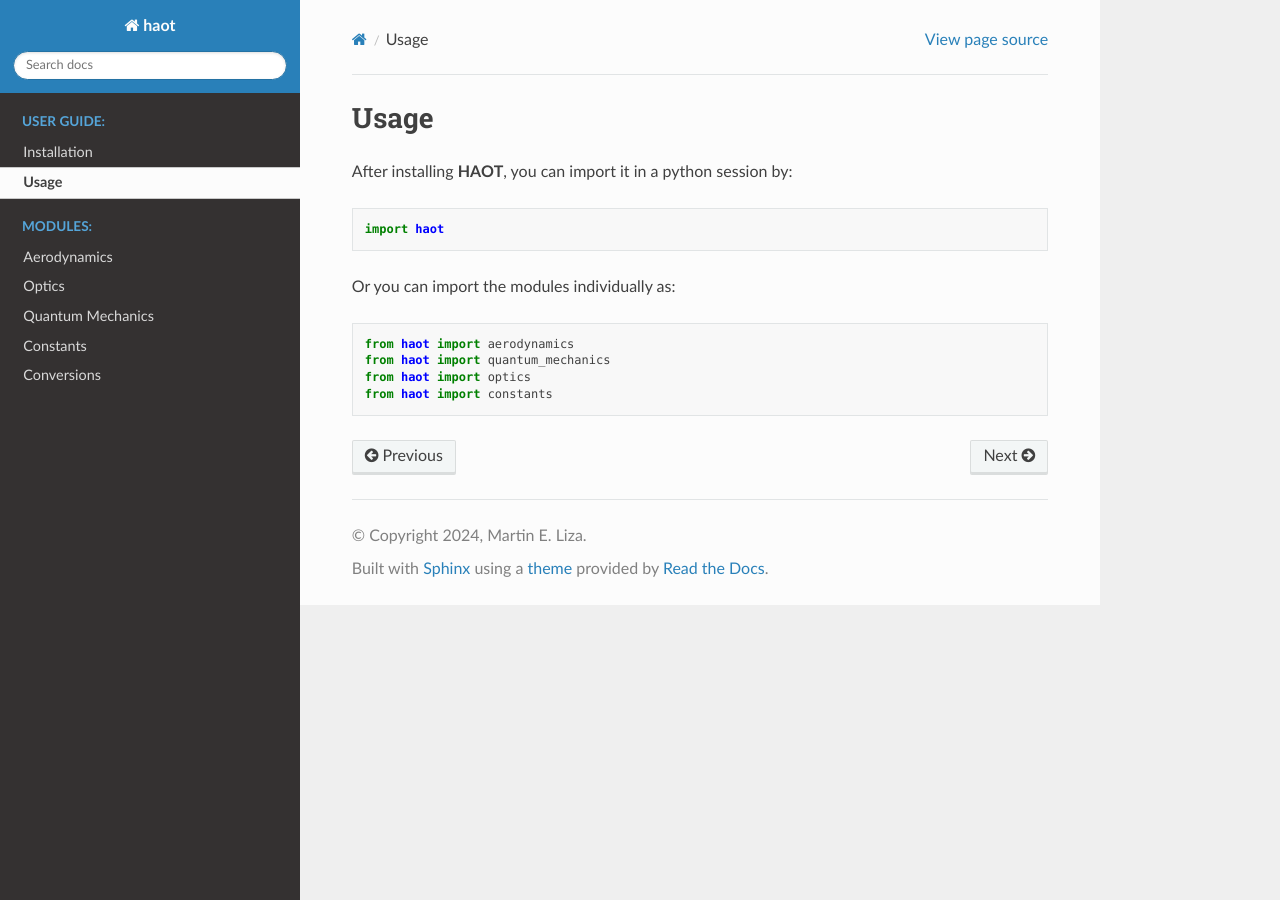
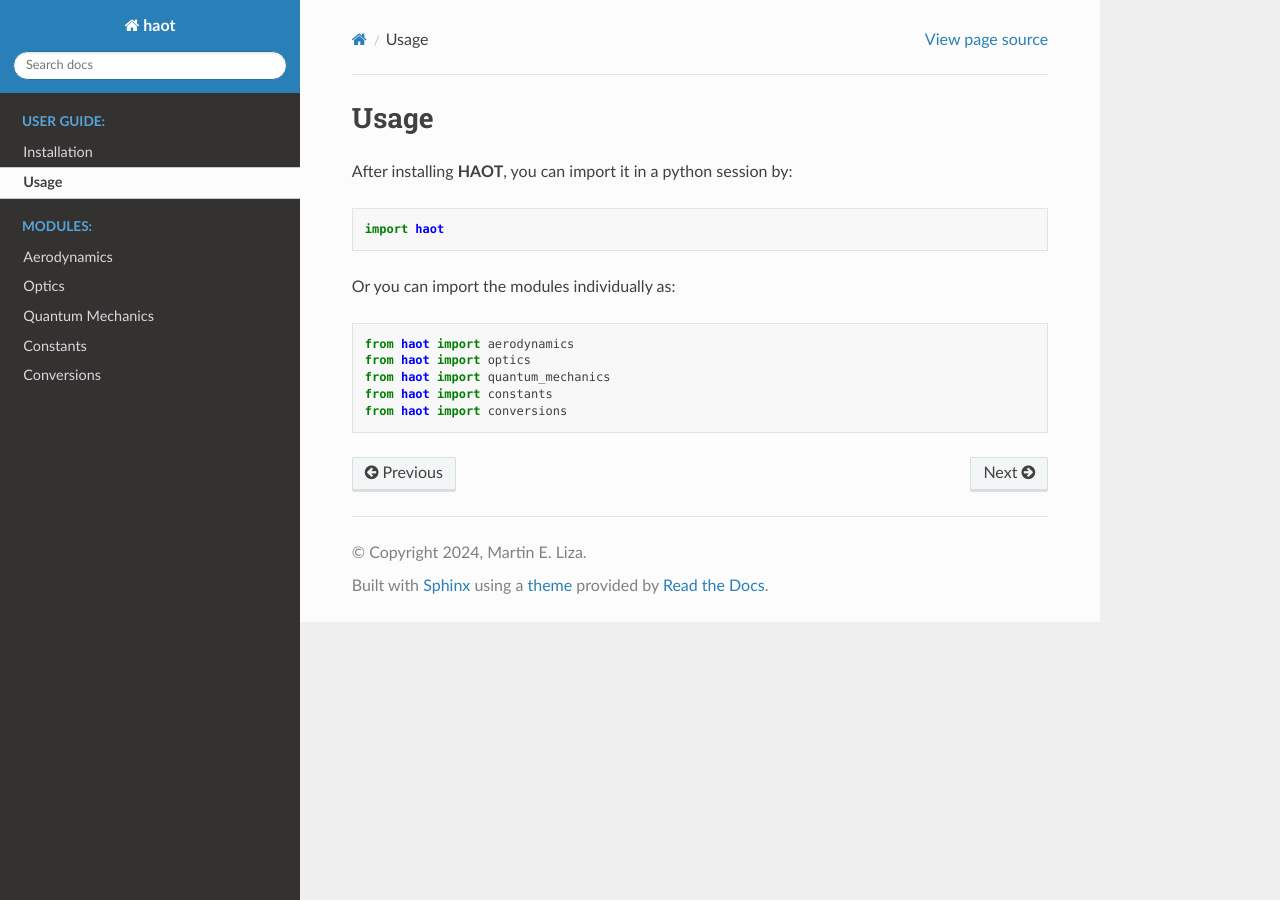
Before and after one commit to mliza/HAOT, a Sphinx documentation site: the page built from docs/source/user_guide/usage.rst, in a window 1280 px wide. Built offline with Sphinx 7.4.7 and the Read the Docs theme 3.1.0, drawn with Linux system fonts in a browser that asks for light colours; the version number is read from the project's files by our own code.

Commit message:
Updated docs

```diff
--- a/docs/source/user_guide/usage.rst
+++ b/docs/source/user_guide/usage.rst
@@ -12,6 +12,7 @@ Or you can import the modules individually as:
 .. code::
 
    from haot import aerodynamics
+   from haot import optics
    from haot import quantum_mechanics
-   from haot import optics
    from haot import constants
+   from haot import conversions
```
